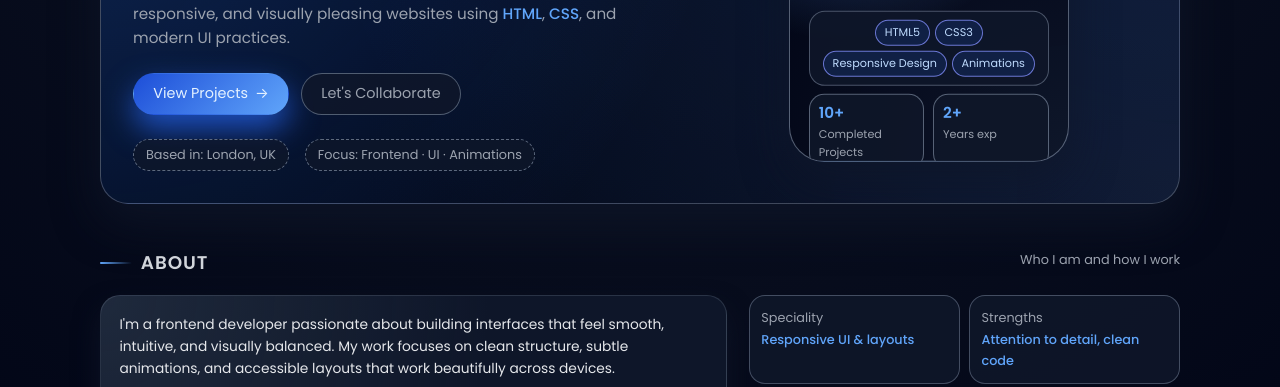
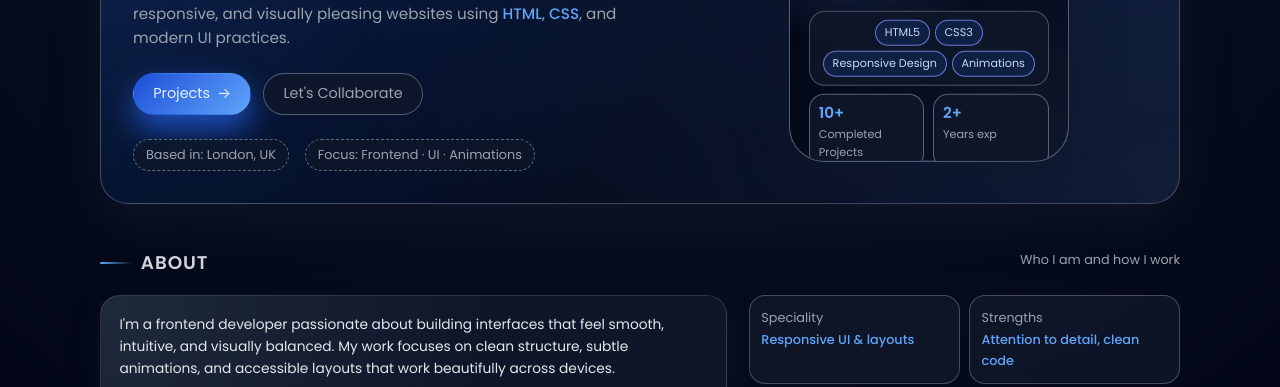
Before and after one commit to AbdullahRiyasat/personal, a plain HTML site: page index.html in a window 1280 px wide. Shown: the part 389-776 px from the top of the page. Drawn offline with Linux system fonts and the light colour scheme.

Commit message:
Update portfolio content

```diff
--- a/index.html
+++ b/index.html
@@ -962,7 +962,7 @@
         </p>
         <div class="hero-actions">
           <a href="#projects" class="btn-primary">
-            View Projects
+            Projects
             <span>→</span>
           </a>
           <a href="#contact" class="btn-ghost">
```
